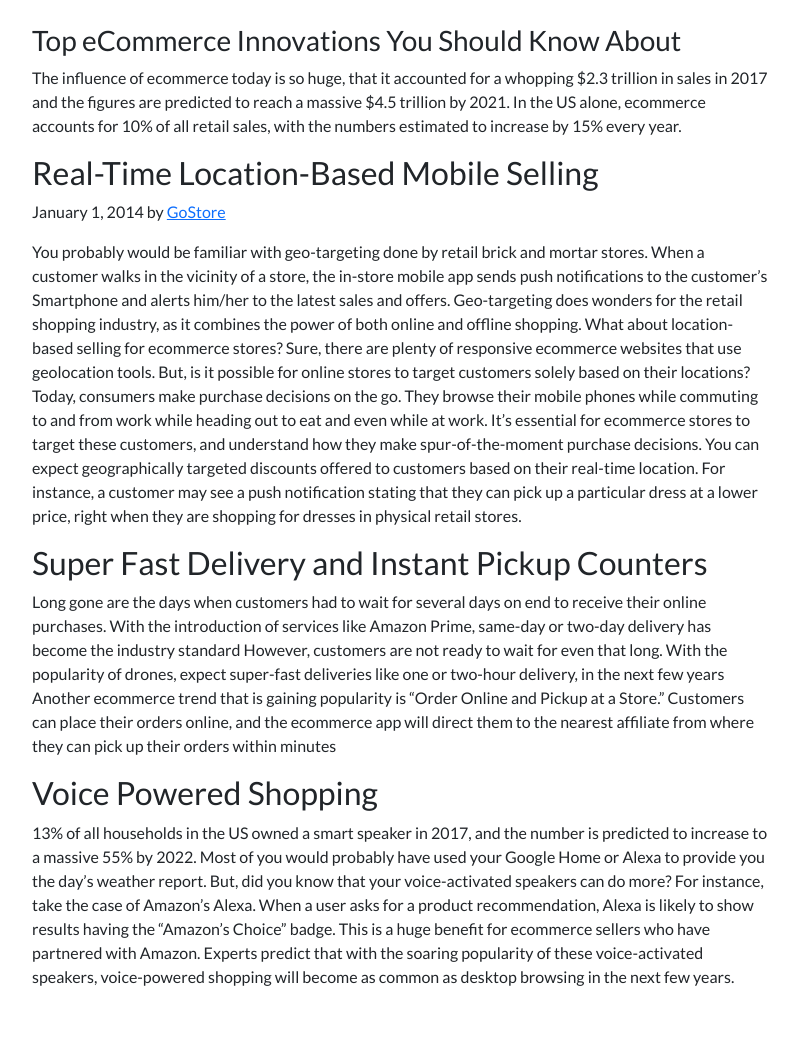
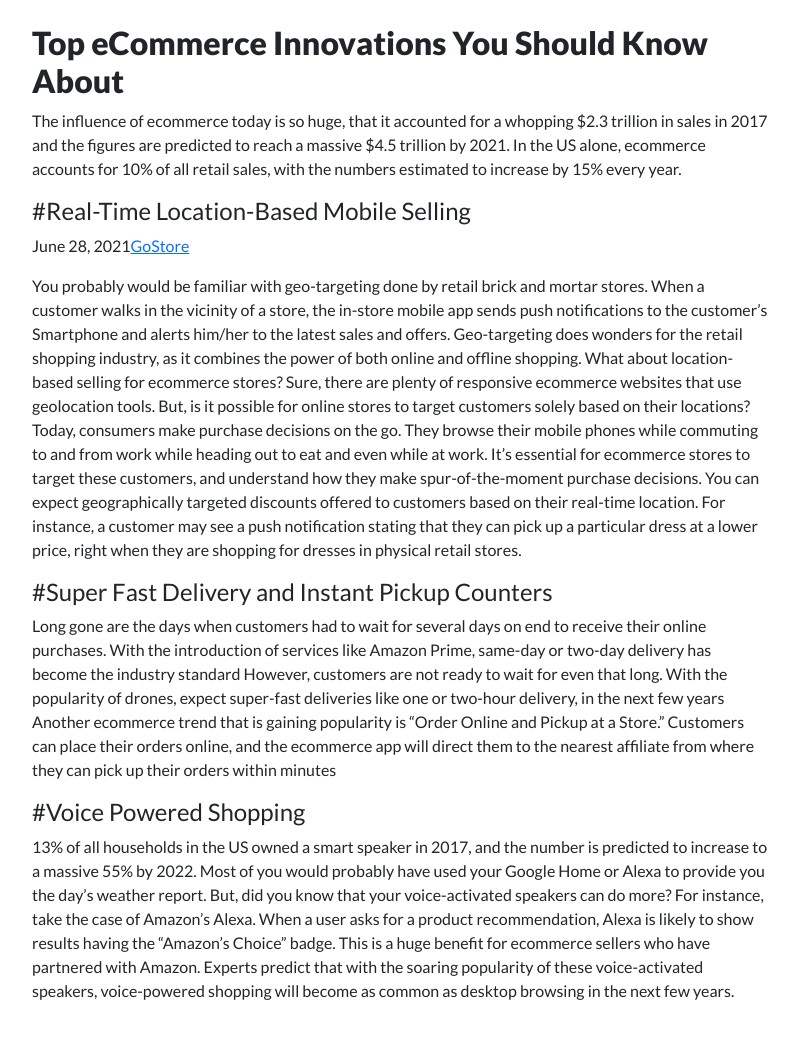
Before and after one commit to Shr25/Ecommerce, a Django app: page /blogpost/1 in a window 1280 px wide. Shown: the part 56-1099 px from the top of the page, without its empty margins (50-848 px from the left). Before the commit the page ends 1042 px from the top, so only its background shows below. Run offline with Django 3.2, Linux system fonts and the light colour scheme; data comes from the database, SQL or seed files in the repository; some libraries are stand-ins or nearby versions.

Commit message:
Blogs Added

```diff
--- a/blog/templates/blog/index.html
+++ b/blog/templates/blog/index.html
@@ -2,16 +2,14 @@
 {% block content %}
 <script async defer crossorigin="anonymous" src="https://connect.facebook.net/mr_IN/sdk.js#xfbml=1&version=v11.0" nonce="DpojiILS"></script>
 <div class="container">
-  <h2 class="mt-3">Blog</h2>
-  <div class="border-bottom mb-3"></div>
   <div class="row my-3">
     {% for post in posts %}
     <div class="col-md-6">
       <div class="row g-0 border rounded overflow-hidden flex-md-row mb-4 shadow-sm h-md-250 position-relative">
         <div class="col p-4 d-flex flex-column position-static">
-          <strong class="d-inline-block mb-2 text-primary">{{post.title}}</strong>
+          <strong class="d-inline-block mb-2 text-primary" style="font-weight: 800;">{{post.title}}</strong>
           <div class="mb-1 text-muted">Nov 12</div>
-          <p class="card-text mb-auto">{{post.description|slice:"0:200"}}<a href="/blogpost/{{post.pk}}" class="stretched-link">Continue reading</a></p>
+          <p class="card-text mb-auto">{{post.description|slice:"0:200"}}<a href="/blogpost/{{post.pk}}" class="link">Continue reading</a></p>
         </div>
         <div class="col-auto d-none d-lg-block ">
           <img src="/images/{{post.thumbnail}}"  width="280" height="277" </img>
--- a/blog/templates/blog/post.html
+++ b/blog/templates/blog/post.html
@@ -9,7 +9,7 @@
 <div class="container my-4">
   <div class="row">
     <div class="col-md-8 blog-main">
-      <h3 class="mb-2">{{post.title}}</h3>
+      <h2 class="mb-2 post-title" style="font-weight: 800;">{{post.title}}</h2>
       <div
         class="fb-like"
         data-href="http://127.0.0.1:8000/blogpost/{{post.postId}}"
@@ -21,12 +21,12 @@
       ></div>
       <div class="blog-post">
         <p>{{post.description}}</p>
-        <h2 class="blog-post-title">{{post.headingone}}</h2>
-        <p class="blog-post-meta">January 1, 2014 by <a href="#">GoStore</a></p>
+        <h4 class="blog-post-title">#{{post.headingone}}</h4>
+        <p class="blog-post-meta">{{post.publishDate}}<a href="{% url 'Products' %}">GoStore</a></p>
         <p>{{post.contentone}}</p>
-        <h2>{{post.headingtwo}}</h2>
+        <h4>#{{post.headingtwo}}</h4>
         <p>{{post.contenttwo}}</p>
-        <h2>{{post.headingthree}}</h2>
+        <h4>#{{post.headingthree}}</h4>
         <p>{{post.contentthree}}</p>
         <div
           class="fb-comments"
```
